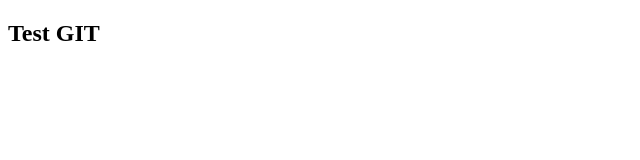
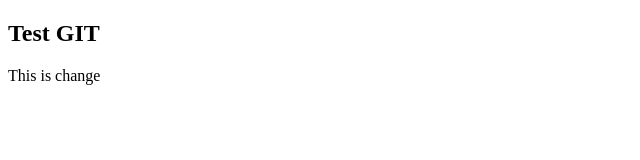
Before and after one commit to TyazhelovAleksander/testGIT, a plain HTML site: page index.html in a window 1280 px wide. Shown: the whole page, without its empty margins (0-640 px from the left). Drawn offline with Linux system fonts and the light colour scheme.

Commit message:
second commit

```diff
--- a/index.html
+++ b/index.html
@@ -7,6 +7,7 @@
 </head>
 <body>
     <h2>Test GIT</h2>
+    <p>This is change</p>
 
 </body>
 </html>
```
